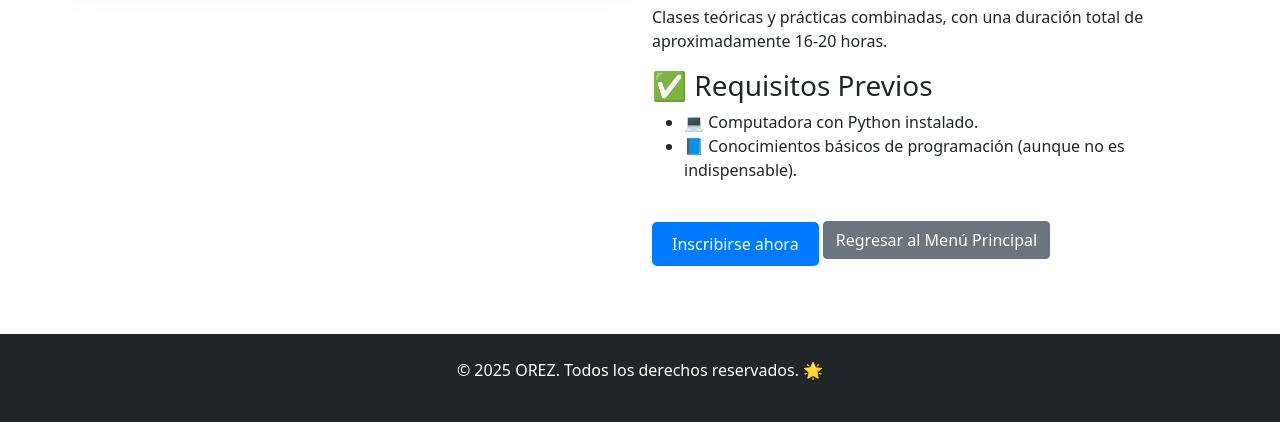
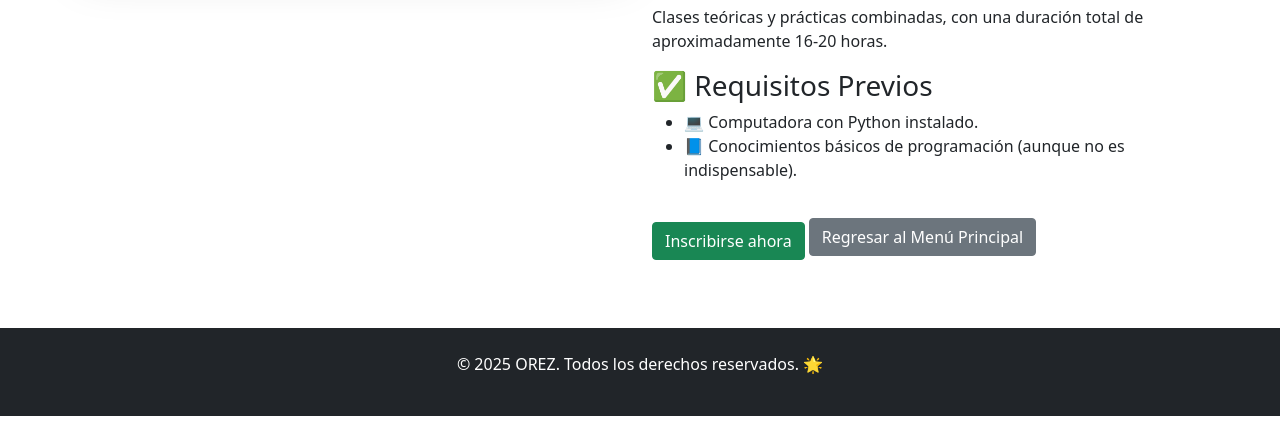
Before and after one commit to LuisEvo12/OREZ, a plain HTML site: page curso2.html in a window 1280 px wide. Shown: the part 790-1212 px from the top of the page. Drawn offline with nearby package versions, Linux system fonts and the light colour scheme.

Commit message:
Update curso2.html

```diff
--- a/curso2.html
+++ b/curso2.html
@@ -44,8 +44,13 @@
                     <li>💻 Computadora con Python instalado.</li>
                     <li>📘 Conocimientos básicos de programación (aunque no es indispensable).</li>
                 </ul>
+                <a href="https://wa.me/522295261813?text=Hola,%20quiero%20más%20información%20sobre sus cursos"
+                target="_blank"
+                class="btn btn-success mt-4">
+                Inscribirse ahora
+                </a>
 
-                <button class="btn btn-success mt-4">Inscribirse ahora</button>
+
 
                 <!-- Botón para regresar al menú principal -->
                 <a href="index.html" class="btn btn-secondary mt-3">Regresar al Menú Principal</a>
```
